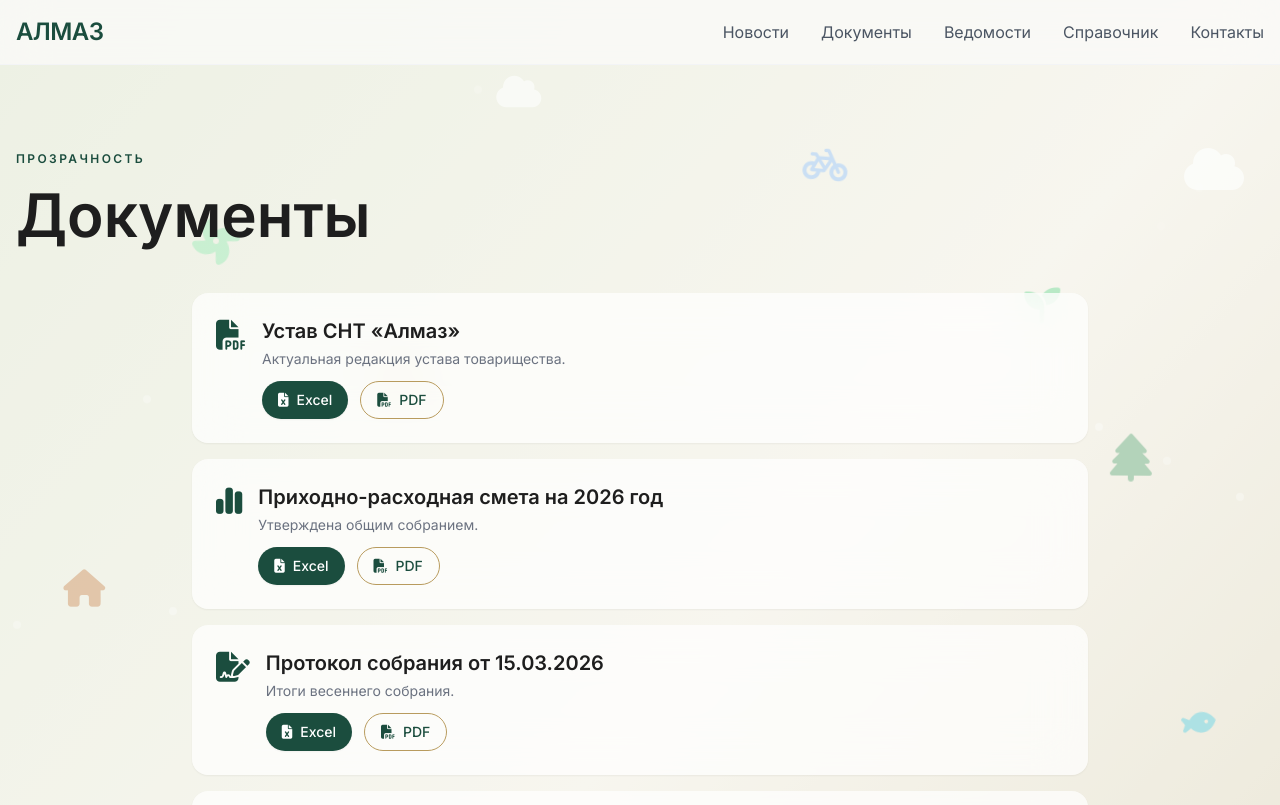
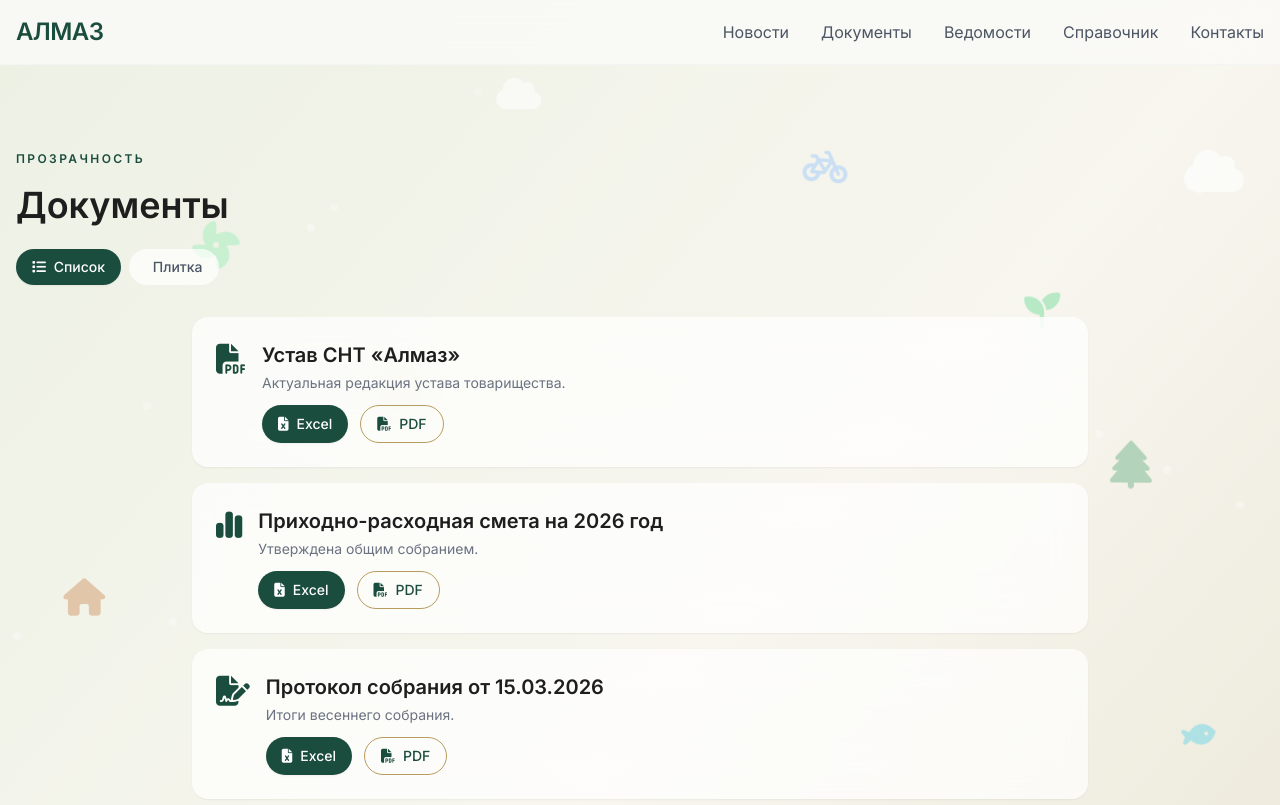
Before and after one commit to rawcam/almaz-snt, a Next.js app: page /almaz-snt/docs in a window 1280 px wide. Shown: the top 805 px of the page. Built offline with nearby package versions, Linux system fonts and the light colour scheme.

Commit message:
Update docs.js

```diff
--- a/src/pages/docs.js
+++ b/src/pages/docs.js
@@ -2,6 +2,7 @@
 import Navbar from '../components/Navbar'
 import AnimatedBackgroundLight from '../components/AnimatedBackgroundLight'
 import { motion } from 'framer-motion'
+import { useState } from 'react'
 
 const documents = [
   {
@@ -47,6 +48,8 @@ const documents = [
 ]
 
 export default function Docs() {
+  const [view, setView] = useState('list')
+
   return (
     <div className="min-h-screen relative">
       <AnimatedBackgroundLight opacity={0.5} />
@@ -60,12 +63,38 @@ export default function Docs() {
           <span className="text-xs font-semibold uppercase tracking-[0.2em] text-green-deep">
             Прозрачность
           </span>
-          <h1 className="text-5xl md:text-6xl font-semibold mt-4 mb-12 text-dark">
+          <h1 className="text-3xl md:text-4xl font-semibold mt-4 mb-6 text-dark">
             Документы
           </h1>
         </motion.div>
 
-        <div className="max-w-4xl mx-auto space-y-4">
+        <div className="flex gap-2 mb-8">
+          <button
+            onClick={() => setView('list')}
+            className={`px-4 py-2 rounded-full text-sm font-medium transition-colors ${
+              view === 'list'
+                ? 'bg-green-deep text-white shadow-sm'
+                : 'bg-white/70 text-gray-600 hover:bg-white/90'
+            }`}
+          >
+            <i className="fa-solid fa-list mr-1"></i> Список
+          </button>
+          <button
+            onClick={() => setView('grid')}
+            className={`px-4 py-2 rounded-full text-sm font-medium transition-colors ${
+              view === 'grid'
+                ? 'bg-green-deep text-white shadow-sm'
+                : 'bg-white/70 text-gray-600 hover:bg-white/90'
+            }`}
+          >
+            <i className="fa-solid fa-grid-2 mr-1"></i> Плитка
+          </button>
+        </div>
+
+        <div className={view === 'grid'
+          ? 'grid grid-cols-1 md:grid-cols-2 gap-6 max-w-4xl mx-auto'
+          : 'flex flex-col gap-4 max-w-4xl mx-auto'
+        }>
           {documents.map((doc, i) => (
             <motion.div
               key={doc.id}
```
